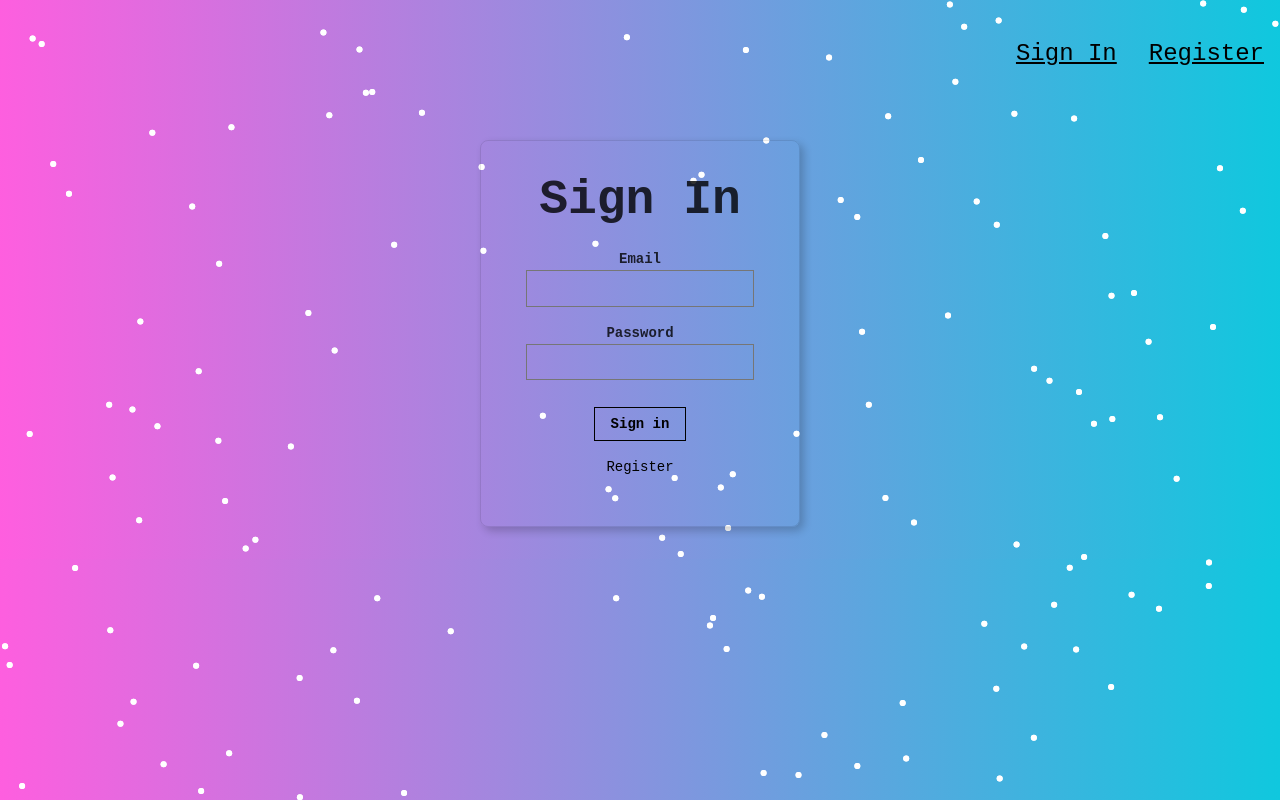
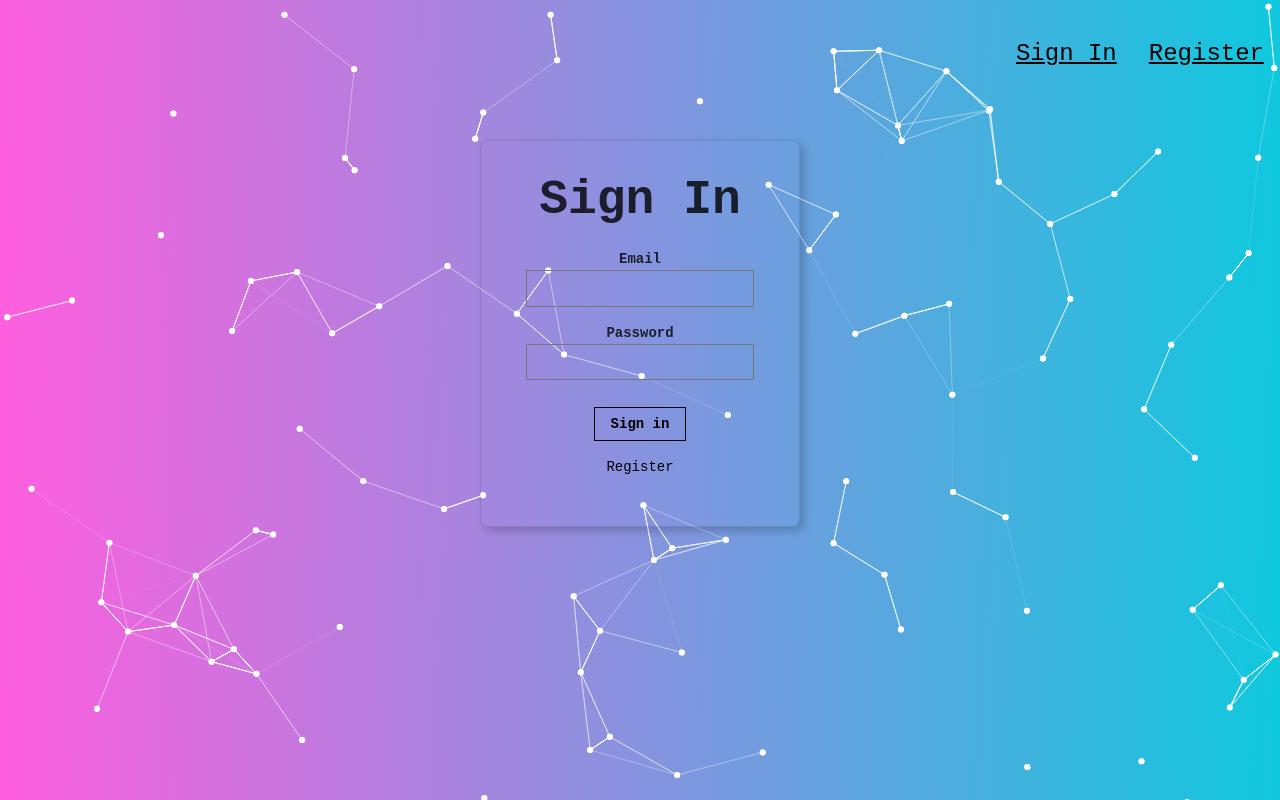
Before and after one commit to Dennisp787/facerecognitionbrain, a React (Create React App) app: page / in a window 1280 px wide. Built offline with nearby package versions, Linux system fonts and the light colour scheme.

Commit message:
fixing particles effect

```diff
--- a/src/App.js
+++ b/src/App.js
@@ -12,12 +12,19 @@ import Register from './components/Register/Register';
 
 const particlesOption = {
       particles: {
-            		"number": {
-                  "value": 100,
+
+                  "number": {
+                    "value": 100
+                  },
                   "density": {
-                    "enable": true,
-                    "value_area": 800
-                  }
+                      "enable": true,
+                      "value_area": 800
+                  },
+                  "move": {
+                    "enable": true
+                },
+                  "links": {
+                    "enable": true
                 }
       }
     };
```
